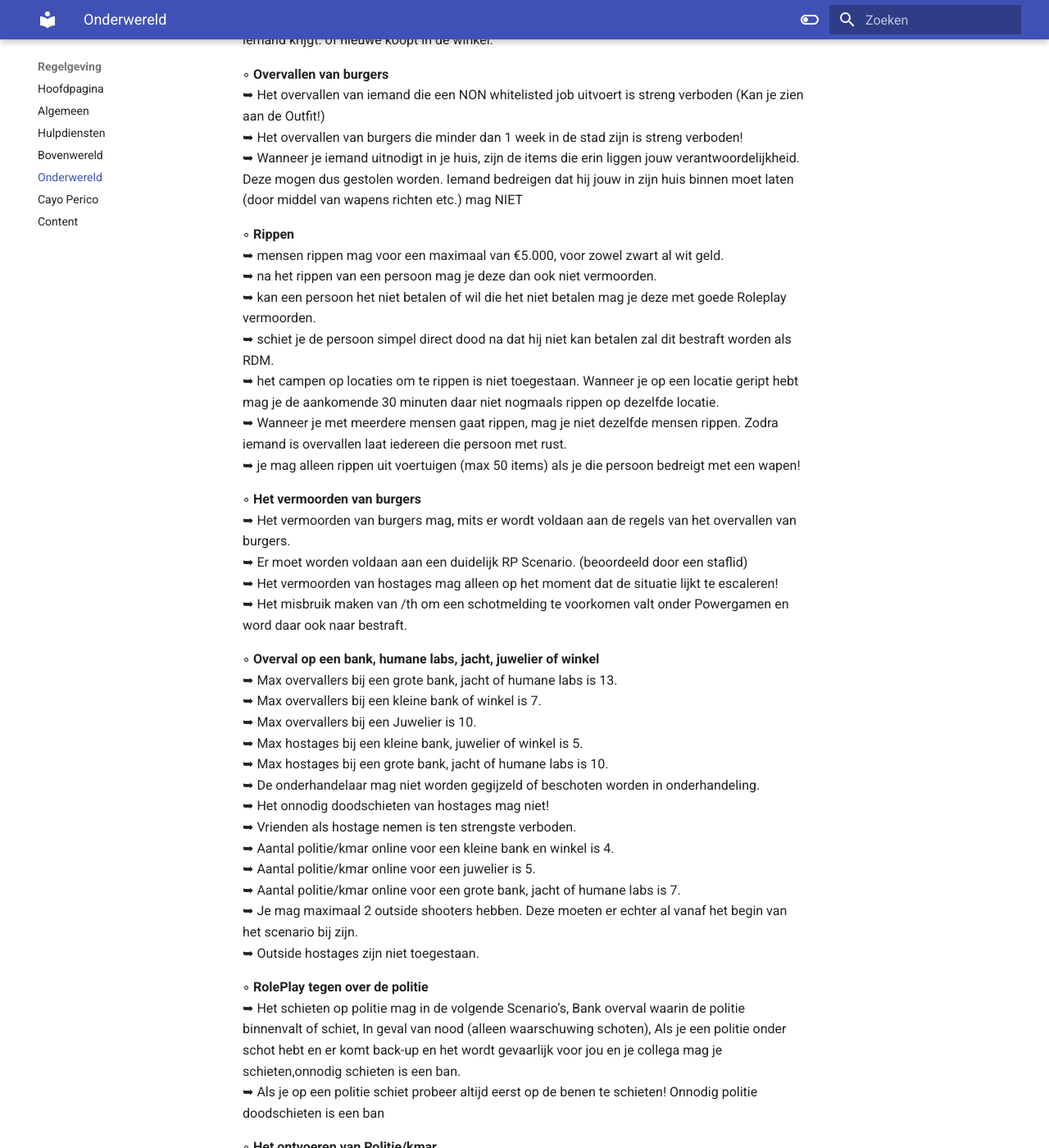
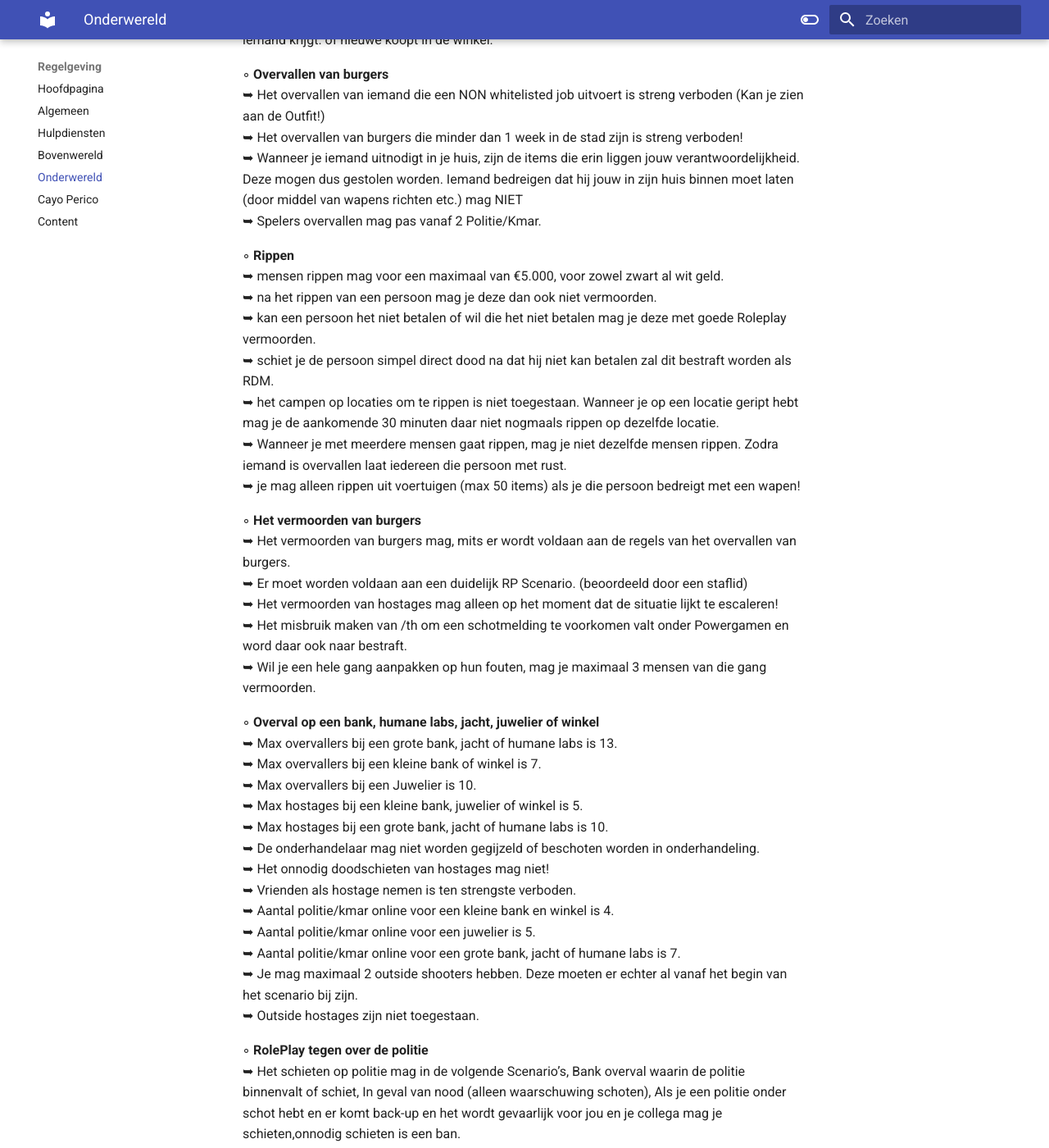
Before and after one commit to CappaWappa/Regels, an MkDocs documentation site: the page built from docs/onderwereld.md, in a window 1280 px wide and 1400 px high, scrolled down 812 px. Shown: the whole window at 82% size. Built offline with MkDocs 1.6.1 and Material for MkDocs 9.7.7, drawn with Linux system fonts in a browser that asks for light colours; comment, search, counter and statistics services are not loaded.

Commit message:
Update onderwereld.md

```diff
--- a/docs/onderwereld.md
+++ b/docs/onderwereld.md
@@ -27,7 +27,7 @@ Nieuwe spelers die de onderwereld induiken worden niet meer geacht als nieuwe sp
      ➥ Het overvallen van iemand die een NON whitelisted job uitvoert is streng verboden (Kan je zien aan de Outfit!)<br>
      ➥ Het overvallen van burgers die minder dan 1 week in de stad zijn is streng verboden! <br>
      ➥ Wanneer je iemand uitnodigt in je huis, zijn de items die erin liggen jouw verantwoordelijkheid. Deze mogen dus gestolen worden. Iemand bedreigen dat hij jouw in zijn huis binnen moet laten (door middel van wapens richten etc.) mag NIET <br>
-
+     ➥ Spelers overvallen mag pas vanaf 2 Politie/Kmar.<br>
 
 ◦ <b>Rippen</b> <br>
      ➥ mensen rippen mag voor een maximaal van €5.000, voor zowel zwart al wit geld. <br>
@@ -43,6 +43,7 @@ Nieuwe spelers die de onderwereld induiken worden niet meer geacht als nieuwe sp
      ➥ Er moet worden voldaan aan een duidelijk RP Scenario. (beoordeeld door een staflid)<br>
      ➥ Het vermoorden van hostages mag alleen op het moment dat de situatie lijkt te escaleren!<br>
      ➥ Het misbruik maken van /th om een schotmelding te voorkomen valt onder Powergamen en word daar ook naar bestraft. <br>
+     ➥ Wil je een hele gang aanpakken op hun fouten, mag je maximaal 3 mensen van die gang vermoorden.<br>
 
 ◦ <b>Overval op een bank, humane labs, jacht, juwelier of winkel</b> <br>
      ➥ Max overvallers bij een grote bank, jacht of humane labs is 13.<br>
```
